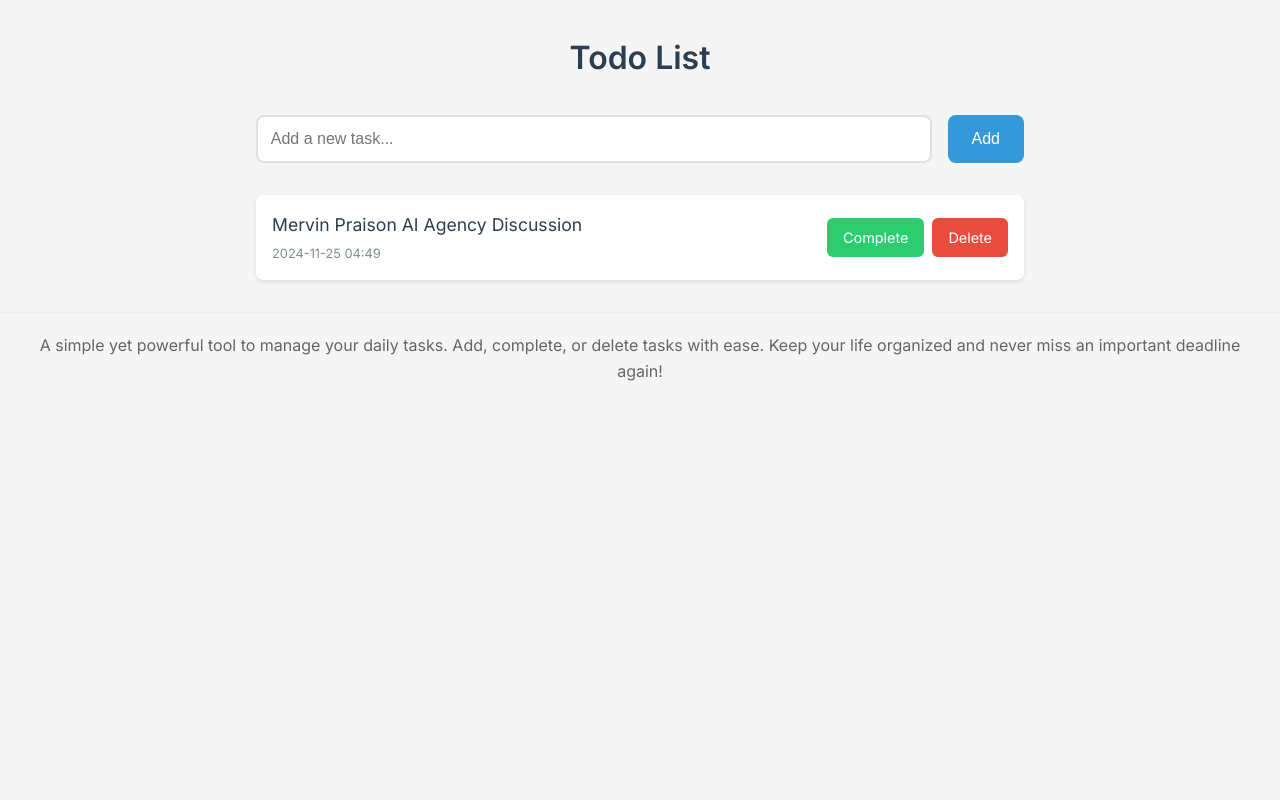
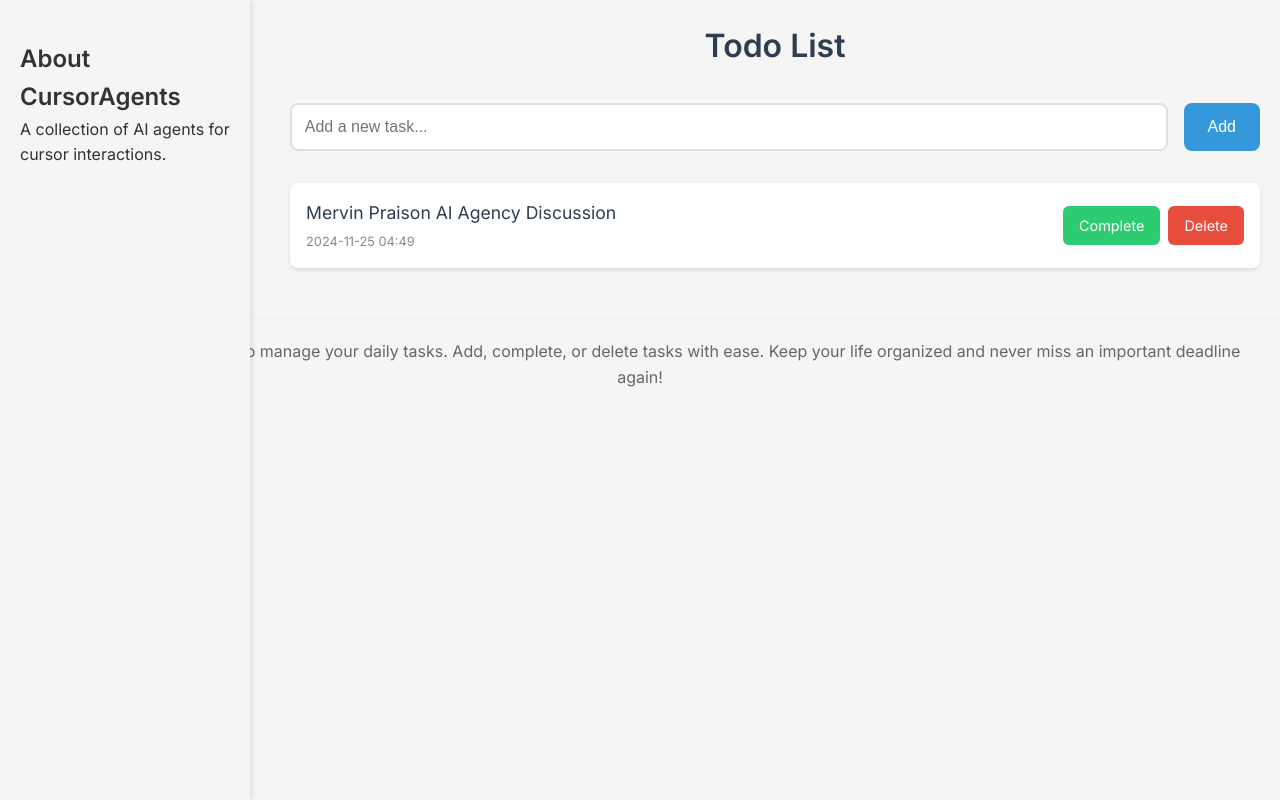
Before and after one commit to MervinPraison/CursorAgents, a Flask app: page / in a window 1280 px wide. Run offline with Flask 3, Linux system fonts and the light colour scheme.

Commit message:
Add sidebar and adjust main content layout
Add sidebar and adjust main content layout

```diff
--- a/static/css/style.css
+++ b/static/css/style.css
@@ -151,3 +151,23 @@
     color: #666;
     border-top: 1px solid #eee;
 }
+
+.sidebar {
+    position: fixed;
+    left: 0;
+    top: 0;
+    width: 250px;
+    height: 100vh;
+    background-color: #f5f5f5;
+    padding: 20px;
+    box-shadow: 2px 0 5px rgba(0, 0, 0, 0.1);
+}
+
+.description {
+    margin-top: 20px;
+}
+
+.main-content {
+    margin-left: 270px;
+    padding: 20px;
+}
--- a/templates/index.html
+++ b/templates/index.html
@@ -8,7 +8,14 @@
     <link href="https://fonts.googleapis.com/css2?family=Inter:wght@400;500;600&display=swap" rel="stylesheet">
 </head>
 <body>
-    <div class="container">
+    <div class="sidebar">
+        <div class="description">
+            <h2>About CursorAgents</h2>
+            <p>A collection of AI agents for cursor interactions.</p>
+        </div>
+    </div>
+
+    <div class="main-content">
         <h1>Todo List</h1>
         <form action="{{ url_for('add') }}" method="POST" class="add-form">
             <input type="text" name="title" placeholder="Add a new task..." required>
```
